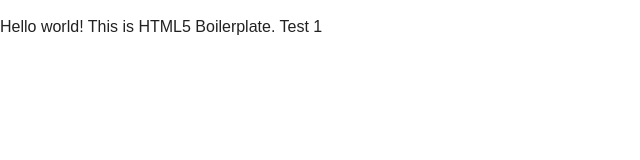
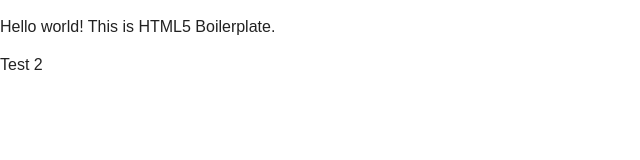
Before and after one commit to ncoxkcg/Github-testing, a plain HTML site: page index.html in a window 1280 px wide. Shown: the full height of the page, 0-640 px from the left. Drawn offline with nearby package versions, Linux system fonts and the light colour scheme.

Commit message:
commit 1

```diff
--- a/index.html
+++ b/index.html
@@ -3,7 +3,7 @@
     <head>
         <meta charset="utf-8">
         <meta http-equiv="x-ua-compatible" content="ie=edge">
-        <title>Testing 1</title>
+        <title></title>
         <meta name="description" content="">
         <meta name="viewport" content="width=device-width, initial-scale=1">
 
@@ -20,7 +20,8 @@
         <![endif]-->
 
         <!-- Add your site or application content here -->
-        <p>Hello world! This is HTML5 Boilerplate. Test 1</p>
+        <p>Hello world! This is HTML5 Boilerplate.</p>
+        <p>Test 2</p>
 
         <script src="https://code.jquery.com/jquery-1.12.0.min.js"></script>
         <script>window.jQuery || document.write('<script src="js/vendor/jquery-1.12.0.min.js"><\/script>')</script>
```
